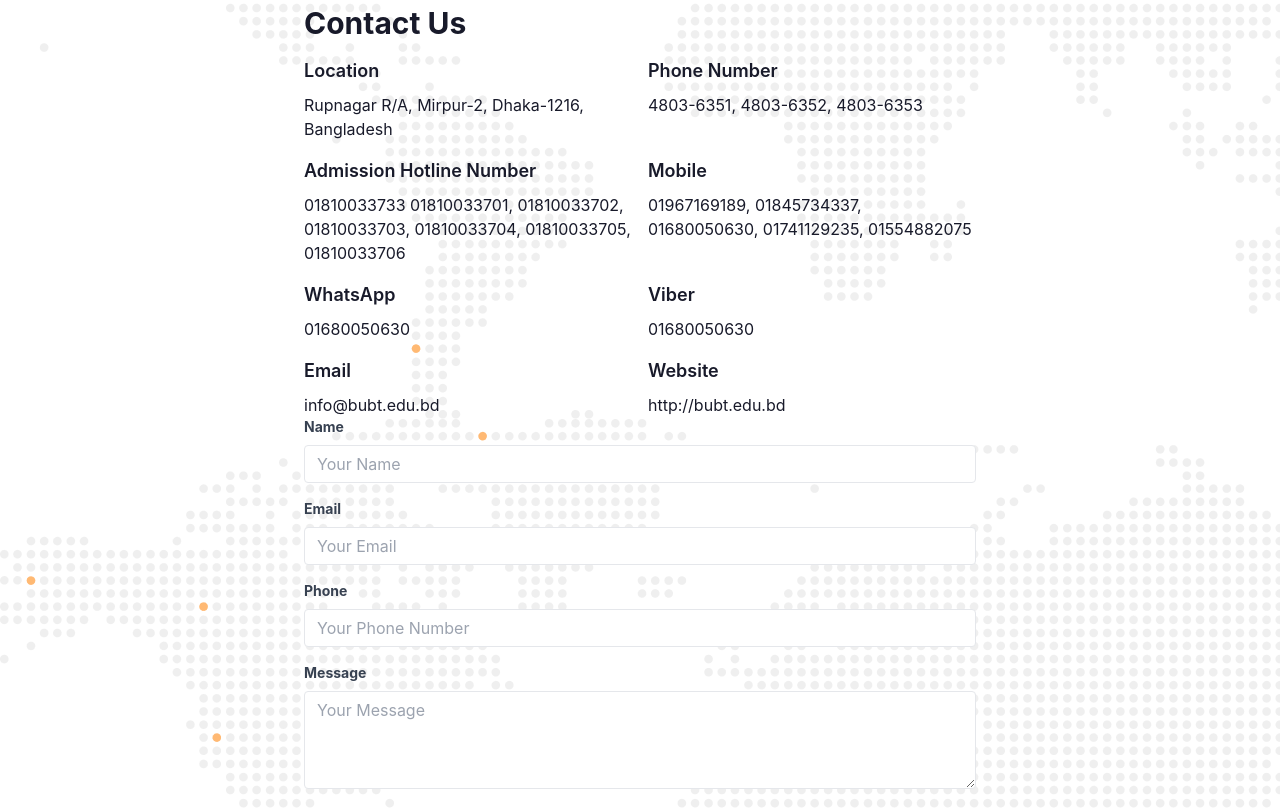
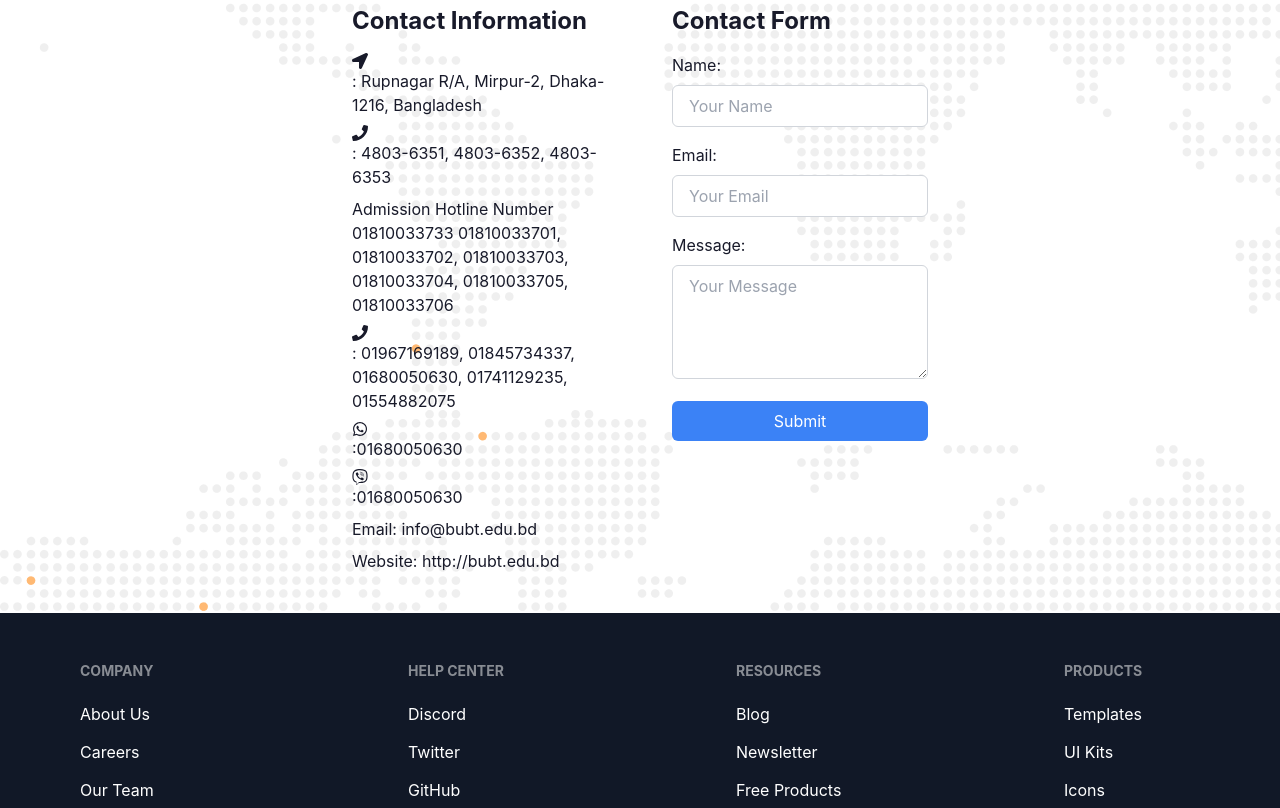
Before and after one commit to maheefaisal/Quantum-University-Client, a React (Create React App) app in the folder quantam-university/: page /contactus in a window 1280 px wide. Shown: the part 363-1171 px from the top of the page. Built offline with nearby package versions, Linux system fonts and the light colour scheme.

Commit message:
fixed : contact us

```diff
--- a/quantam-university/src/Pages/OtherPages/ContactUs/ContactUs.jsx
+++ b/quantam-university/src/Pages/OtherPages/ContactUs/ContactUs.jsx
@@ -1,10 +1,11 @@
 import React from "react";
 import image1 from "../../../assets/images/convocation.jpeg";
+import { FaLocationArrow,FaPhone,FaMobile,FaWhatsapp,FaViber,FaInternetExplorer } from 'react-icons/fa';
 
 const ContactUs = () => {
   return (
     <>
-      {/* Banner For Credit Transfer
+      {/* Banner For Contact us
        */}
       <div className="relative">
         <img src={image1} alt="Banner" className="object-cover w-full h-64" />
@@ -12,117 +13,73 @@
           <h1 className="text-white text-4xl font-bold">ContactUs</h1>
         </div>
       </div>
-
-      <div className="container my-8 mx-auto max-w-2xl">
-        <h1 className="text-3xl font-bold mb-4">Contact Us</h1>
-
-        <div className="grid grid-cols-2 gap-4">
-          <div className="col-span-2 md:col-span-1">
-            <h2 className="text-lg font-semibold mb-2">Location</h2>
-            <p>Rupnagar R/A, Mirpur-2, Dhaka-1216, Bangladesh</p>
+      <div className="flex justify-center  container mx-auto w-1/2">
+        <div className=" flex">
+          <div className="w-1/2 p-8">
+            <h1 className="text-2xl font-bold mb-4">Contact Information</h1>
+            <p className="mb-2">
+              <FaLocationArrow/>: Rupnagar R/A, Mirpur-2, Dhaka-1216, Bangladesh
+            </p>
+            <p className="mb-2"><FaPhone/>: 4803-6351, 4803-6352, 4803-6353</p>
+            <p className="mb-2">
+              Admission Hotline Number 01810033733 01810033701, 01810033702,
+              01810033703, 01810033704, 01810033705, 01810033706
+            </p>
+            <p className="mb-2">
+              <FaPhone/>: 01967169189, 01845734337, 01680050630,
+              01741129235, 01554882075
+            </p>
+            <p className="mb-2"><FaWhatsapp/> :01680050630</p>
+            <p className="mb-2"><FaViber/>:01680050630</p>
+            <p className="mb-2">Email: info@bubt.edu.bd</p>
+            <p className="mb-2">Website: http://bubt.edu.bd</p>
           </div>
-          <div className="col-span-2 md:col-span-1">
-            <h2 className="text-lg font-semibold mb-2">Phone Number</h2>
-            <p>4803-6351, 4803-6352, 4803-6353</p>
-          </div>
-          <div className="col-span-2 md:col-span-1">
-            <h2 className="text-lg font-semibold mb-2">
-              Admission Hotline Number
-            </h2>
-            <p>
-              01810033733 01810033701, 01810033702, 01810033703, 01810033704,
-              01810033705, 01810033706
-            </p>
-          </div>
-          <div className="col-span-2 md:col-span-1">
-            <h2 className="text-lg font-semibold mb-2">Mobile</h2>
-            <p>
-              01967169189, 01845734337, 01680050630, 01741129235, 01554882075
-            </p>
-          </div>
-          <div className="col-span-2 md:col-span-1">
-            <h2 className="text-lg font-semibold mb-2">WhatsApp</h2>
-            <p>01680050630</p>
-          </div>
-          <div className="col-span-2 md:col-span-1">
-            <h2 className="text-lg font-semibold mb-2">Viber</h2>
-            <p>01680050630</p>
-          </div>
-          <div className="col-span-2 md:col-span-1">
-            <h2 className="text-lg font-semibold mb-2">Email</h2>
-            <p>info@bubt.edu.bd</p>
-          </div>
-          <div className="col-span-2 md:col-span-1">
-            <h2 className="text-lg font-semibold mb-2">Website</h2>
-            <p>http://bubt.edu.bd</p>
-          </div>
-        </div>
-
-        <form>
-          <div className="mb-4">
-            <label
-              className="block text-gray-700 text-sm font-bold mb-2"
-              htmlFor="name"
-            >
-              Name
+          <div className="w-1/2 p-8">
+            <h1 className="text-2xl font-bold mb-4">Contact Form</h1>
+            <form className="mb-4">
+              <label className="block mb-2" htmlFor="name">
+                Name:
               </label>
               <input
-              className="appearance-none border rounded w-full py-2 px-3 text-gray-700 leading-tight focus:outline-none focus:shadow-outline"
+                className="w-full px-4 py-2 border border-gray-300 rounded-md"
+                type="text"
                 id="name"
-              type="text"
+                name="name"
                 placeholder="Your Name"
               />
-          </div>
-          <div className="mb-4">
-            <label
-              className="block text-gray-700 text-sm font-bold mb-2"
-              htmlFor="email"
-            >
-              Email
+
+              <label className="block mb-2 mt-4" htmlFor="email">
+                Email:
               </label>
               <input
-              className="appearance-none border rounded w-full py-2 px-3 text-gray-700 leading-tight focus:outline-none focus:shadow-outline"
+                className="w-full px-4 py-2 border border-gray-300 rounded-md"
+                type="email"
                 id="email"
-              type="email"
+                name="email"
                 placeholder="Your Email"
               />
-          </div>
-          <div className="mb-4">
-            <label
-              className="block text-gray-700 text-sm font-bold mb-2"
-              htmlFor="phone"
-            >
-              Phone
-            </label>
-            <input
-              className="appearance-none border rounded w-full py-2 px-3 text-gray-700 leading-tight focus:outline-none focus:shadow-outline"
-              id="phone"
-              type="tel"
-              placeholder="Your Phone Number"
-            />
-          </div>
-          <div className="mb-4">
-            <label
-              className="block text-gray-700 text-sm font-bold mb-2"
-              htmlFor="message"
-            >
-              Message
+
+              <label className="block mb-2 mt-4" htmlFor="message">
+                Message:
               </label>
               <textarea
-              className="appearance-none border rounded w-full py-2 px-3 text-gray-700 leading-tight focus:outline-none focus:shadow-outline"
+                className="w-full px-4 py-2 border border-gray-300 rounded-md"
                 id="message"
+                name="message"
                 rows="4"
                 placeholder="Your Message"
               ></textarea>
-          </div>
+
               <button
-            className="bg-blue-500 hover:bg-blue-700 text-white font-bold py-2 px-4 rounded focus:outline-none focus:shadow-outline"
+                className="mt-4 w-full px-4 py-2 bg-blue-500 text-white rounded-md hover:bg-blue-600"
                 type="submit"
               >
                 Submit
               </button>
             </form>
           </div>
+        </div>
+      </div>
     </>
   );
 };
```
Lines whose indentation alone changed are shown as unchanged.
